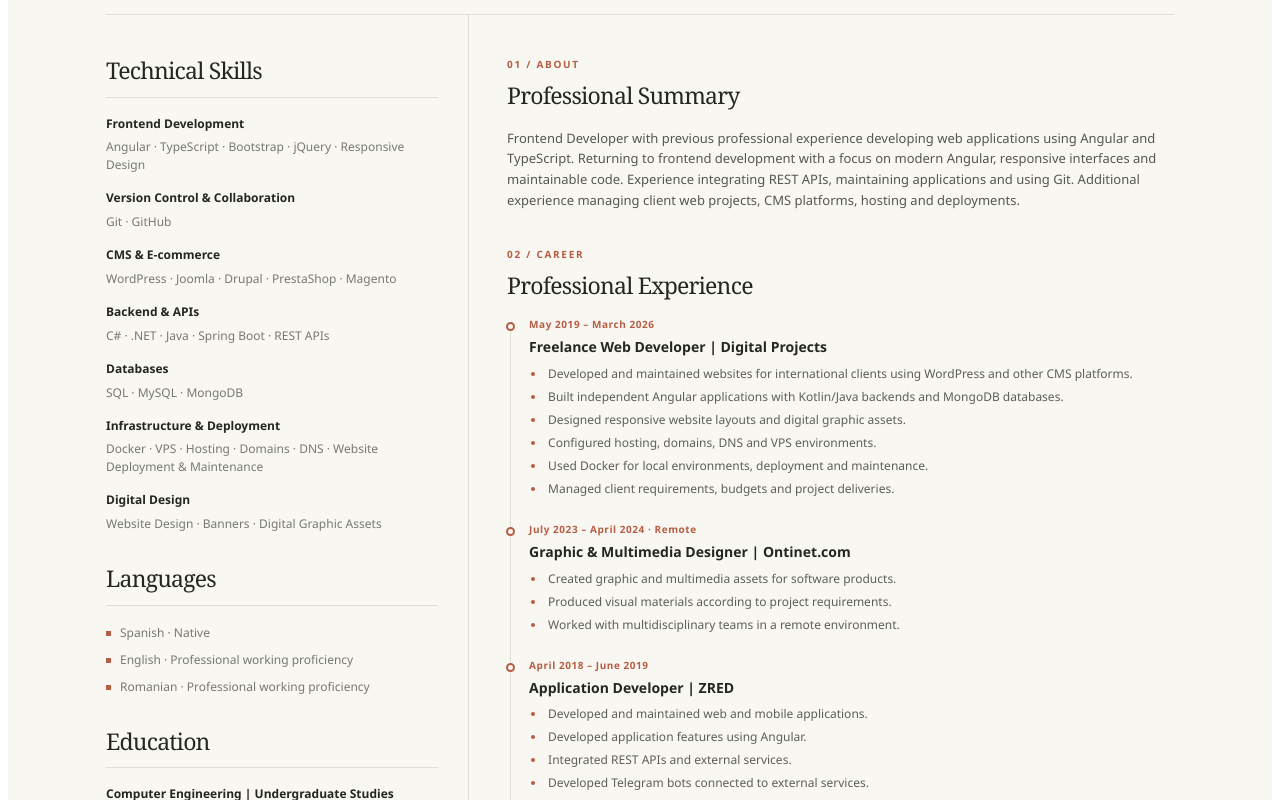
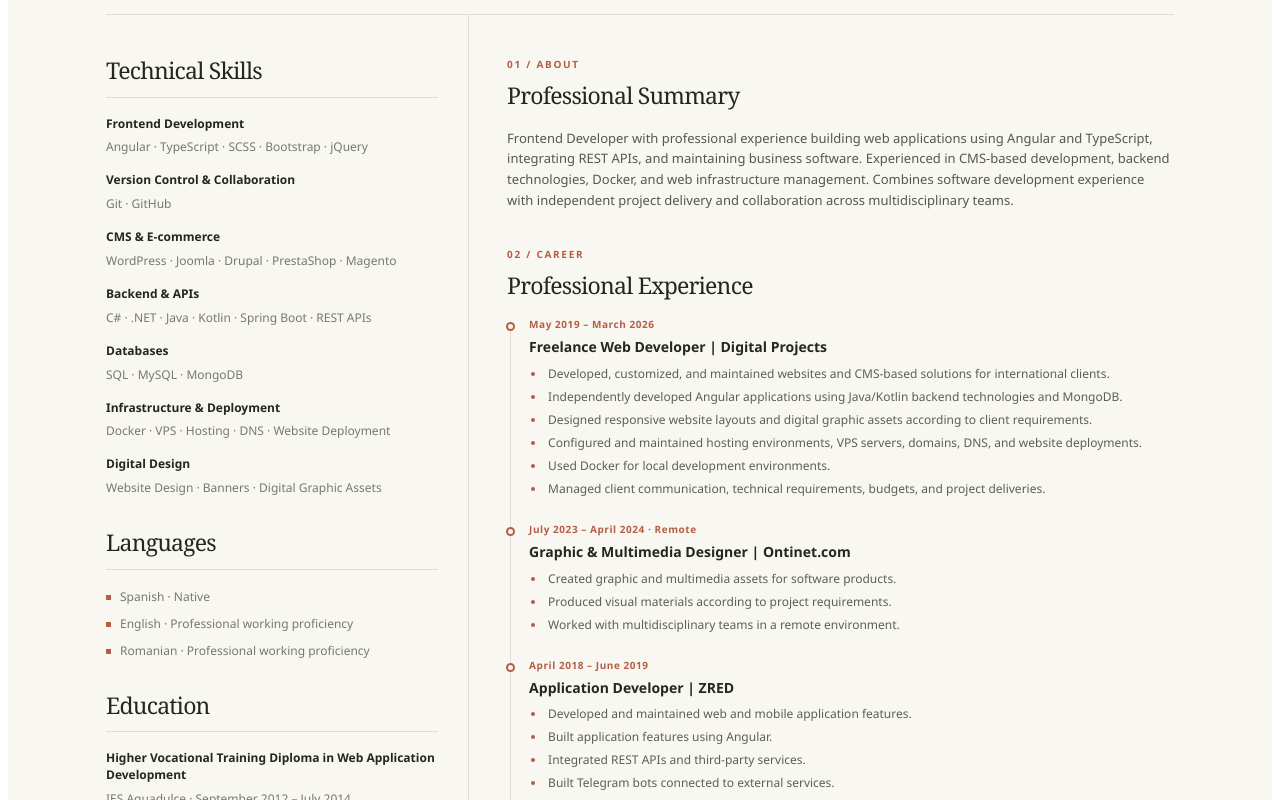
Before and after one commit to roxy-92/frontend-cv, an Angular app: page / in a window 1280 px wide. Shown: the part 420-1220 px from the top of the page. Built offline with nearby package versions, Linux system fonts and the light colour scheme.

Commit message:
Update bilingual CV content and professional experience

```diff
--- a/src/app/app.ts
+++ b/src/app/app.ts
@@ -19,7 +19,7 @@ export class App {
       contact: 'Contact',
       profile: 'Professional Summary',
       profileText:
-        'Frontend Developer with previous professional experience developing web applications using Angular and TypeScript. Returning to frontend development with a focus on modern Angular, responsive interfaces and maintainable code. Experience integrating REST APIs, maintaining applications and using Git. Additional experience managing client web projects, CMS platforms, hosting and deployments.',
+        'Frontend Developer with professional experience building web applications using Angular and TypeScript, integrating REST APIs, and maintaining business software. Experienced in CMS-based development, backend technologies, Docker, and web infrastructure management. Combines software development experience with independent project delivery and collaboration across multidisciplinary teams.',
       skills: 'Technical Skills',
       experience: 'Professional Experience',
       education: 'Education',
@@ -31,12 +31,12 @@ export class App {
           title: 'Freelance Web Developer | Digital Projects',
           dates: 'May 2019 – March 2026',
           bullets: [
-            'Developed and maintained websites for international clients using WordPress and other CMS platforms.',
-            'Built independent Angular applications with Kotlin/Java backends and MongoDB databases.',
-            'Designed responsive website layouts and digital graphic assets.',
-            'Configured hosting, domains, DNS and VPS environments.',
-            'Used Docker for local environments, deployment and maintenance.',
-            'Managed client requirements, budgets and project deliveries.',
+            'Developed, customized, and maintained websites and CMS-based solutions for international clients.',
+            'Independently developed Angular applications using Java/Kotlin backend technologies and MongoDB.',
+            'Designed responsive website layouts and digital graphic assets according to client requirements.',
+            'Configured and maintained hosting environments, VPS servers, domains, DNS, and website deployments.',
+            'Used Docker for local development environments.',
+            'Managed client communication, technical requirements, budgets, and project deliveries.',
           ],
         },
         {
@@ -52,10 +52,10 @@ export class App {
           title: 'Application Developer | ZRED',
           dates: 'April 2018 – June 2019',
           bullets: [
-            'Developed and maintained web and mobile applications.',
-            'Developed application features using Angular.',
-            'Integrated REST APIs and external services.',
-            'Developed Telegram bots connected to external services.',
+            'Developed and maintained web and mobile application features.',
+            'Built application features using Angular.',
+            'Integrated REST APIs and third-party services.',
+            'Built Telegram bots connected to external services.',
             'Collaborated with development teams using Agile methodologies.',
           ],
         },
@@ -92,7 +92,7 @@ export class App {
         {
           title: 'Frontend Development',
           items:
-            'Angular · TypeScript · Bootstrap · jQuery · Responsive Design',
+            'Angular · TypeScript · SCSS · Bootstrap · jQuery',
         },
         {
           title: 'Version Control & Collaboration',
@@ -104,7 +104,7 @@ export class App {
         },
         {
           title: 'Backend & APIs',
-          items: 'C# · .NET · Java · Spring Boot · REST APIs',
+          items: 'C# · .NET · Java · Kotlin · Spring Boot · REST APIs',
         },
         {
           title: 'Databases',
@@ -113,7 +113,7 @@ export class App {
         {
           title: 'Infrastructure & Deployment',
           items:
-            'Docker · VPS · Hosting · Domains · DNS · Website Deployment & Maintenance',
+            'Docker · VPS · Hosting · DNS · Website Deployment',
         },
         {
           title: 'Digital Design',
@@ -122,11 +122,6 @@ export class App {
       ],
 
       studies: [
-        {
-          title: 'Computer Engineering | Undergraduate Studies',
-          details:
-            'University of Almería · 2014–2018 · Degree not completed',
-        },
         {
           title:
             'Higher Vocational Training Diploma in Web Application Development',
@@ -158,7 +153,7 @@ export class App {
       contact: 'Contacto',
       profile: 'Perfil profesional',
       profileText:
-        'Desarrolladora frontend con experiencia profesional previa en aplicaciones web con Angular y TypeScript. Retomando el desarrollo frontend con especial interés en Angular moderno, interfaces adaptables y código mantenible. Experiencia integrando APIs REST, manteniendo aplicaciones y utilizando Git. Experiencia adicional gestionando proyectos web para clientes, plataformas CMS, alojamiento y despliegues.',
+        'Desarrolladora frontend con experiencia profesional en aplicaciones web con Angular y TypeScript, integración de APIs REST y mantenimiento de software empresarial. Experiencia en desarrollo con CMS, tecnologías backend, Docker y gestión de infraestructura web. Combina el desarrollo de software con la gestión integral de proyectos y la colaboración con equipos multidisciplinares.',
       skills: 'Competencias técnicas',
       experience: 'Experiencia profesional',
       education: 'Formación académica',
@@ -170,12 +165,12 @@ export class App {
           title: 'Desarrolladora web autónoma | Proyectos digitales',
           dates: 'Mayo 2019 – marzo 2026',
           bullets: [
-            'Desarrollo y mantenimiento de sitios web para clientes internacionales con WordPress y otros CMS.',
-            'Desarrollo de aplicaciones propias con Angular, backend en Kotlin/Java y bases de datos MongoDB.',
-            'Diseño de páginas adaptables y recursos gráficos digitales.',
-            'Configuración de alojamiento web, dominios, DNS y entornos VPS.',
-            'Uso de Docker para entornos locales, despliegues y mantenimiento.',
-            'Gestión de requisitos, presupuestos y entregas de proyectos.',
+            'Desarrollo, personalización y mantenimiento de sitios web y soluciones CMS para clientes internacionales.',
+            'Desarrollo independiente de aplicaciones Angular con tecnologías backend Java/Kotlin y MongoDB.',
+            'Diseño de interfaces web adaptables y recursos gráficos digitales según los requisitos del cliente.',
+            'Configuración y mantenimiento de alojamiento web, servidores VPS, dominios, DNS y despliegues.',
+            'Uso de Docker para entornos de desarrollo locales.',
+            'Gestión de comunicación con clientes, requisitos técnicos, presupuestos y entregas.',
           ],
         },
         {
@@ -191,10 +186,10 @@ export class App {
           title: 'Desarrolladora de aplicaciones | ZRED',
           dates: 'Abril 2018 – junio 2019',
           bullets: [
-            'Desarrollo y mantenimiento de aplicaciones web y móviles.',
-            'Desarrollo de funcionalidades utilizando Angular.',
-            'Integración de APIs REST y servicios externos.',
-            'Desarrollo de bots de Telegram conectados con servicios externos.',
+            'Desarrollo y mantenimiento de funcionalidades para aplicaciones web y móviles.',
+            'Implementación de funcionalidades con Angular.',
+            'Integración de APIs REST y servicios de terceros.',
+            'Creación de bots de Telegram conectados con servicios externos.',
             'Colaboración con equipos de desarrollo mediante metodologías ágiles.',
           ],
         },
@@ -232,7 +227,7 @@ export class App {
         {
           title: 'Desarrollo frontend',
           items:
-            'Angular · TypeScript · Bootstrap · jQuery · Diseño adaptable',
+            'Angular · TypeScript · SCSS · Bootstrap · jQuery',
         },
         {
           title: 'Control de versiones y colaboración',
@@ -244,7 +239,7 @@ export class App {
         },
         {
           title: 'Backend y APIs',
-          items: 'C# · .NET · Java · Spring Boot · APIs REST',
+          items: 'C# · .NET · Java · Kotlin · Spring Boot · APIs REST',
         },
         {
           title: 'Bases de datos',
@@ -253,7 +248,7 @@ export class App {
         {
           title: 'Infraestructura y despliegue',
           items:
-            'Docker · VPS · Alojamiento web · Dominios · DNS · Despliegue y mantenimiento',
+            'Docker · VPS · Alojamiento web · DNS · Despliegue web',
         },
         {
           title: 'Diseño digital',
@@ -262,11 +257,6 @@ export class App {
       ],
 
       studies: [
-        {
-          title: 'Grado en Ingeniería Informática | Estudios cursados',
-          details:
-            'Universidad de Almería · 2014–2018 · Titulación no finalizada',
-        },
         {
           title: 'Técnico Superior en Desarrollo de Aplicaciones Web',
           details: 'IES Aguadulce · Septiembre 2012 – julio 2014',
```
